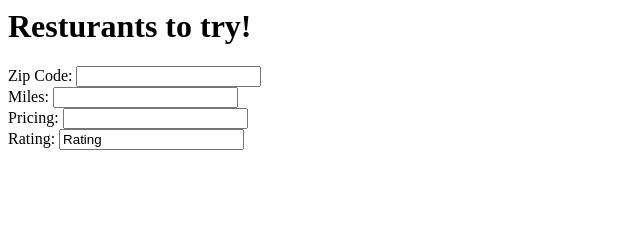
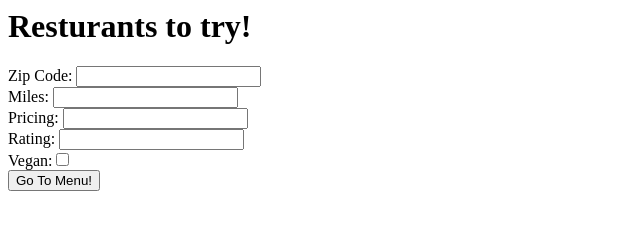
Before and after one commit to rforest11/restaurant, a plain HTML site: page index.html in a window 1280 px wide. Shown: the whole page, without its empty margins (0-640 px from the left). Drawn offline with Linux system fonts and the light colour scheme.

Commit message:
Update index.html

```diff
--- a/index.html
+++ b/index.html
@@ -6,9 +6,12 @@
 
 <body>
 <h1>Resturants to try!</h1>
+<span>
 Zip Code: <input type="number" name="zip" value="Zip Code"><br>
 Miles: <input type="number" name="miles" value="Miles"><br>
 Pricing: <input type="number" name="price" value="Pricing"><br>
-Rating: <input type="star" name="rating" value="Rating"><br>
+Rating: <input type="number" name="rating" value=""><br>
+Vegan:<input type="checkbox" name="vegan" value="Vegan"><br>
+<button type="button">Go To Menu!</button> </span>
 </body>
 </html>
```
